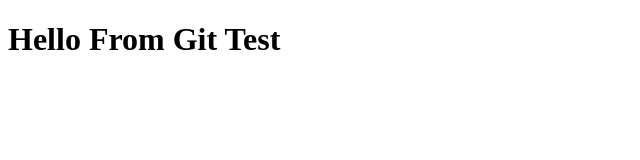
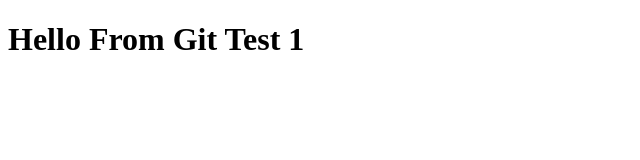
Before and after one commit to worawat40/git-test-v1, a plain HTML site: page index.html in a window 1280 px wide. Shown: the full height of the page, 0-640 px from the left. Drawn offline with Linux system fonts and the light colour scheme.

Commit message:
add 1 on h1

```diff
--- a/index.html
+++ b/index.html
@@ -7,6 +7,6 @@
     <title>Document</title>
   </head>
   <body>
-    <h1>Hello From Git Test</h1>
+    <h1>Hello From Git Test 1</h1>
   </body>
 </html>
```
